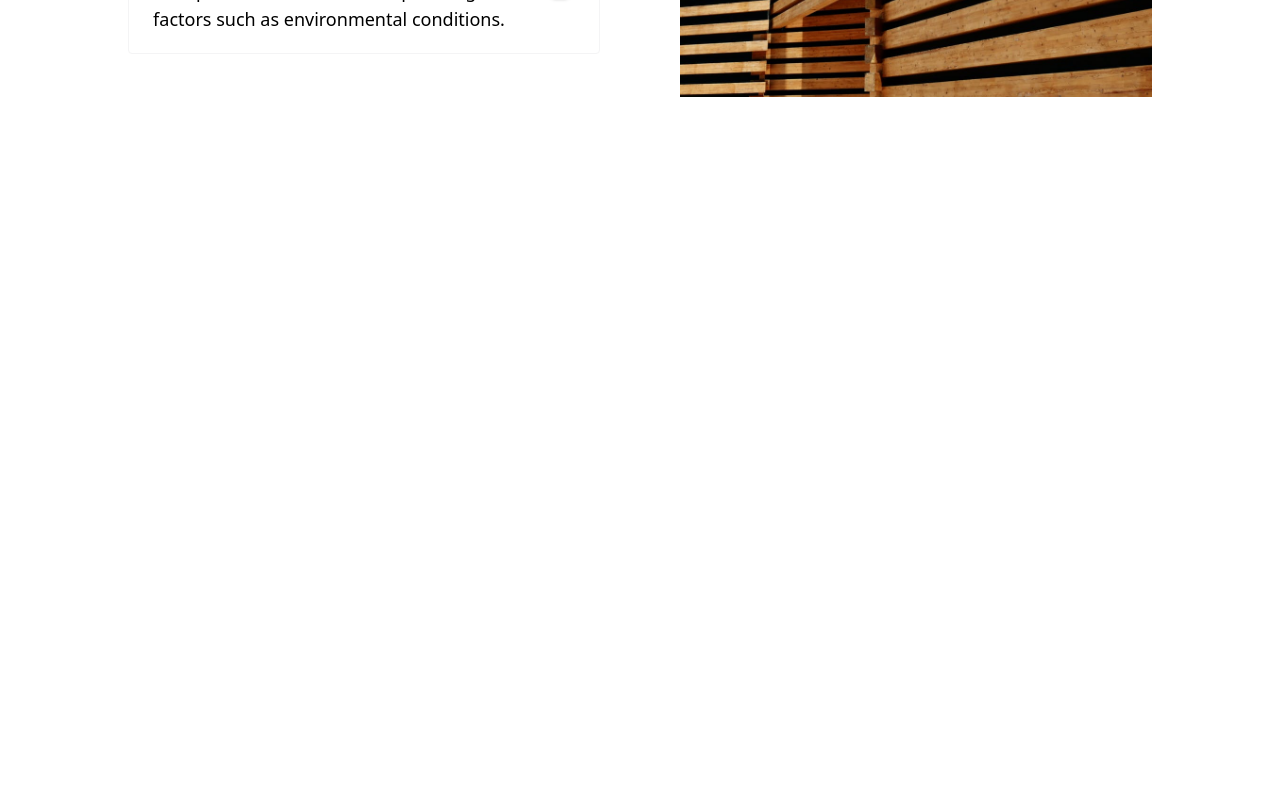
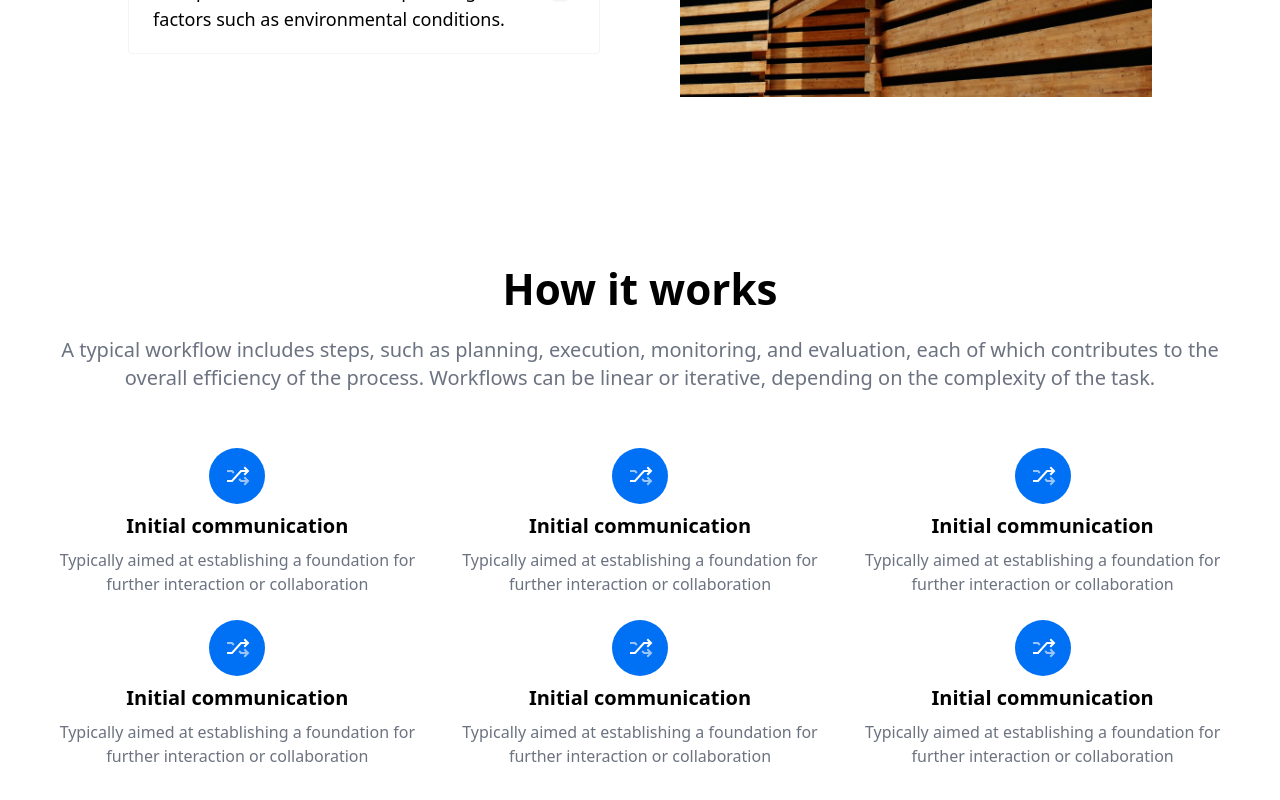
Before and after one commit to kang-theo/react-tailwind-website, a React (Vite) app: page / in a window 1280 px wide. Shown: the part 1741-2541 px from the top of the page. Before the commit the page ends 1966 px from the top, so only its background shows below. Built offline with nearby package versions, Linux system fonts and the light colour scheme.

Commit message:
Add Workflow section

```diff
--- a/src/pages/Index.jsx
+++ b/src/pages/Index.jsx
@@ -2,6 +2,7 @@ import React from "react";
 import Header from "../widgets/Header";
 import Hero from "../widgets/Hero";
 import Solutions from "../widgets/Solutions";
+import HowItWorks from "../widgets/HowItWorks";
 
 function Index() {
   return (
@@ -13,6 +14,9 @@ function Index() {
       <section className="md:p-20">
         <Solutions />
       </section>
+      <section className="mt-20">
+        <HowItWorks />
+      </section>
     </div>
   );
 }
--- /dev/null
+++ b/src/widgets/HowItWorks.jsx
@@ -0,0 +1,50 @@
+import React from "react";
+import SectionHeading from "./SectionHeading";
+
+function HowItWorks() {
+  return (
+    <div>
+      <SectionHeading
+        title="How it works"
+        subTitle="A typical workflow includes steps, such as planning, execution, monitoring, and evaluation, each of which contributes to the overall efficiency of the process. Workflows can be linear or iterative, depending on the complexity of the task."
+      />
+      <div className="mt-14 grid grid-cols-2 md:grid-cols-3 gap-6">
+        {[1, 2, 3, 4, 5, 6].map((v) => (
+          <div key={v} className="grid justify-items-center gap-y-2">
+            <svg
+              width="56"
+              height="56"
+              viewBox="0 0 56 56"
+              fill="none"
+              xmlns="http://www.w3.org/2000/svg"
+            >
+              <circle cx="28" cy="28" r="28" fill="#0070F4" />
+              <path d="M30.2 31L32 33H39" stroke="#99C5FA" stroke-width="2" />
+              <path d="M18 23H23L24.8 25" stroke="#99C5FA" stroke-width="2" />
+              <path d="M18 33H23L32 23H39" stroke="white" stroke-width="2" />
+              <path
+                d="M36 30L39 33L36 36"
+                stroke="#99C5FA"
+                stroke-width="2"
+                stroke-linecap="square"
+              />
+              <path
+                d="M36 26L39 23L36 20"
+                stroke="white"
+                stroke-width="2"
+                stroke-linecap="square"
+              />
+            </svg>
+            <p className="text-xl font-bold">Initial communication</p>
+            <p className="text-gray-500">
+              Typically aimed at establishing a foundation for further
+              interaction or collaboration
+            </p>
+          </div>
+        ))}
+      </div>
+    </div>
+  );
+}
+
+export default HowItWorks;
```
